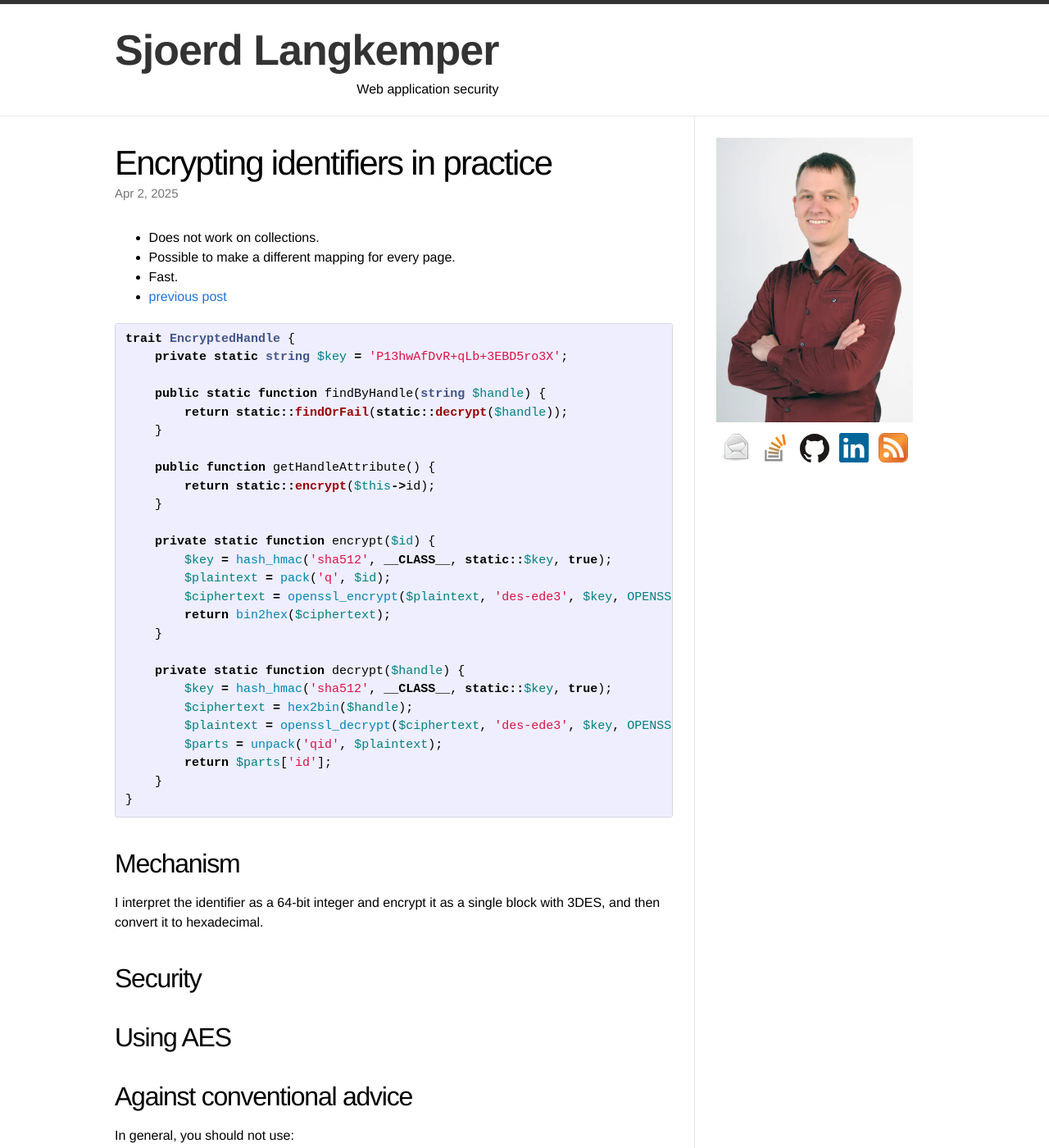
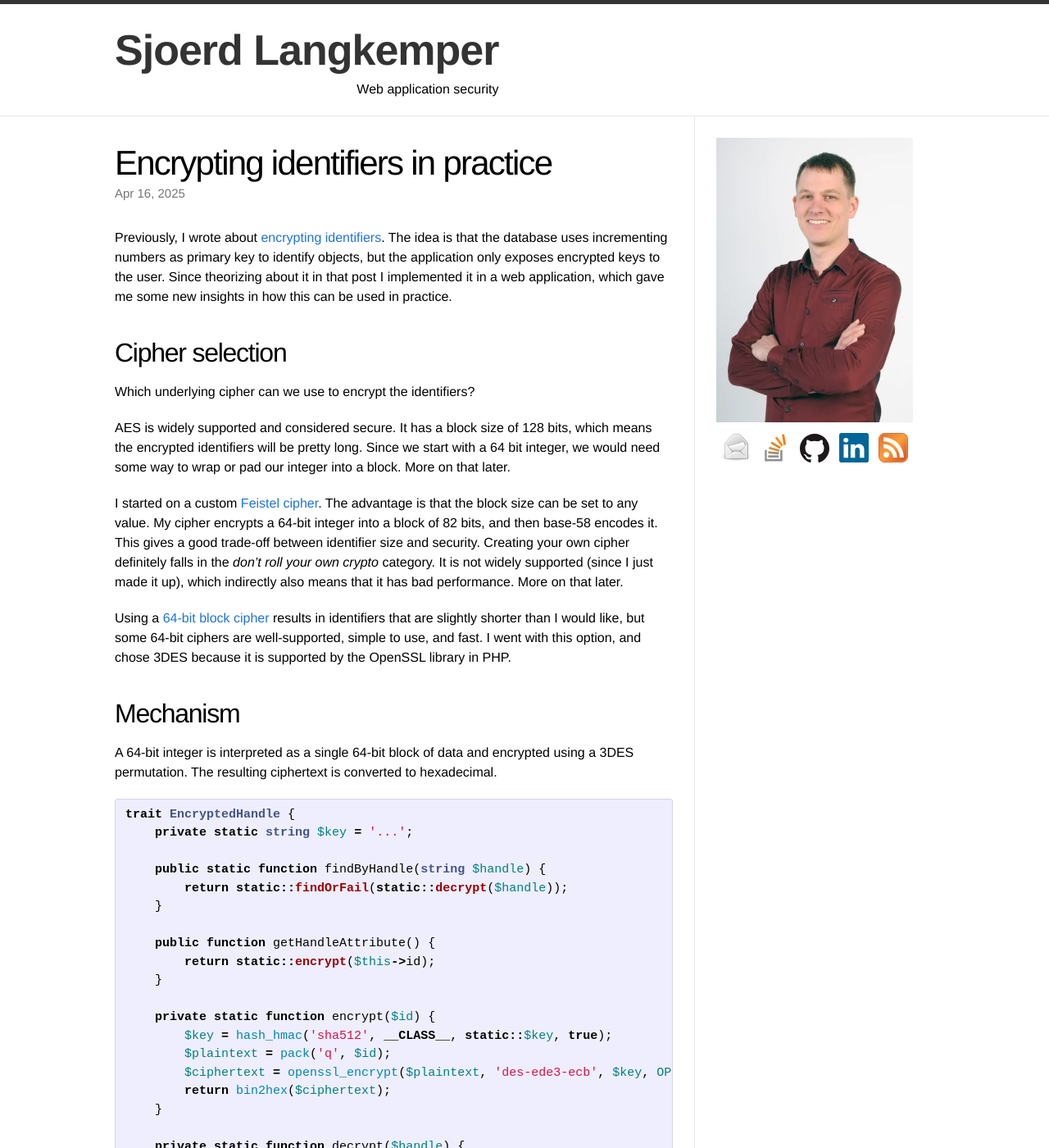
Before and after one commit to Sjord/Sjord.github.io, a Jekyll site: the page built from _posts/2025-02-04-encrypting-identifiers-in-practice.md, in a window 1280 px wide and 1400 px high. Shown: the whole window at 82% size. Built offline with Jekyll 4.4.1, drawn with Linux system fonts in a browser that asks for light colours; some of the changed text lies outside the part shown.

Commit message:
Write some more about encrypting identifiers

````diff
--- a/_posts/2025-02-04-encrypting-identifiers-in-practice.md
+++ b/_posts/2025-02-04-encrypting-identifiers-in-practice.md
@@ -2,17 +2,28 @@
 layout: post
 title: "Encrypting identifiers in practice"
 thumbnail: numbers-480.jpg
-date: 2025-04-02
+date: 2025-04-16
 ---
 
-- Does not work on collections.
-- Possible to make a different mapping for every page.
-- Fast.
-- [previous post](/2023/08/02/encrypting-identifiers/)
+Previously, I wrote about [encrypting identifiers](/2023/08/02/encrypting-identifiers/). The idea is that the database uses incrementing numbers as primary key to identify objects, but the application only exposes encrypted keys to the user. Since theorizing about it in that post I implemented it in a web application, which gave me some new insights in how this can be used in practice.
+
+## Cipher selection
+
+Which underlying cipher can we use to encrypt the identifiers?
+
+AES is widely supported and considered secure. It has a block size of 128 bits, which means the encrypted identifiers will be pretty long. Since we start with a 64 bit integer, we would need some way to wrap or pad our integer into a block. More on that later.
+
+I started on a custom [Feistel cipher](https://github.com/Sjord/feistel-cipher). The advantage is that the block size can be set to any value. My cipher encrypts a 64-bit integer into a block of 82 bits, and then base-58 encodes it. This gives a good trade-off between identifier size and security. Creating your own cipher definitely falls in the *don't roll your own crypto* category. It is not widely supported (since I just made it up), which indirectly also means that it has bad performance. More on that later.
+
+Using a [64-bit block cipher](/2023/08/30/encryption-64-bit-block-ciphers/) results in identifiers that are slightly shorter than I would like, but some 64-bit ciphers are well-supported, simple to use, and fast. I went with this option, and chose 3DES because it is supported by the OpenSSL library in PHP.
+
+## Mechanism
+
+A 64-bit integer is interpreted as a single 64-bit block of data and encrypted using a 3DES permutation. The resulting ciphertext is converted to hexadecimal.
 
 ```php
 trait EncryptedHandle {
-    private static string $key = 'P13hwAfDvR+qLb+3EBD5ro3X';
+    private static string $key = '...';
 
     public static function findByHandle(string $handle) {
         return static::findOrFail(static::decrypt($handle));
@@ -25,29 +36,34 @@ trait EncryptedHandle {
     private static function encrypt($id) {
         $key = hash_hmac('sha512', __CLASS__, static::$key, true);
         $plaintext = pack('q', $id);
-        $ciphertext = openssl_encrypt($plaintext, 'des-ede3', $key, OPENSSL_RAW_DATA | OPENSSL_ZERO_PADDING);
+        $ciphertext = openssl_encrypt($plaintext, 'des-ede3-ecb', $key, OPENSSL_RAW_DATA | OPENSSL_ZERO_PADDING);
         return bin2hex($ciphertext);
     }
 
     private static function decrypt($handle) {
         $key = hash_hmac('sha512', __CLASS__, static::$key, true);
         $ciphertext = hex2bin($handle);
-        $plaintext = openssl_decrypt($ciphertext, 'des-ede3', $key, OPENSSL_RAW_DATA | OPENSSL_ZERO_PADDING);
+        $plaintext = openssl_decrypt($ciphertext, 'des-ede3-ecb', $key, OPENSSL_RAW_DATA | OPENSSL_ZERO_PADDING);
         $parts = unpack('qid', $plaintext);
         return $parts['id'];
     }
 }
 ```
 
-## Mechanism
+## Tweak
 
-I interpret the identifier as a 64-bit integer and encrypt it as a single block with 3DES, and then convert it to hexadecimal.
+If is useful if the encryption is [tweakable](/2023/09/27/tweakable-block-ciphers/): the identifier for customer 123 should be different than the identifier for invoice 123. When we encrypt "123", we also want to pass in what type of object is being encrypted. In the PHP example I HMAC the key with the magic `__CLASS__` variable, which contains the name of the current model.
+
+## Performance
+
+Cryptographers care about performance, and try to come up with fast algorithms. For cryptographers, this means that an optimized version implemented in a system level language has a high throughput. That is, it can encrypt many megabytes per second. However, the performance requirements for encrypting identifiers are different. First, we encrypt a single block at a time, making latency far more important than throughput.
+
+Second, we are implementing this in PHP and not in C. The only things that are fast in PHP are the library methods that are again implemented in C. So it makes sense from a performance perspective to build on top of PHP cryptographic function primitives, such as [sodium](https://www.php.net/sodium), [hash](https://www.php.net/manual/en/function.hash.php), and [openssl](https://www.php.net/openssl).
+
+My [first attempt](https://github.com/Sjord/feistel-cipher) at creating an identifier encryption scheme was a Feistel cipher on top of SHA256. This was 10 times slower than doing 3DES encryption. AES encryption is even faster. 3DES is normally considered a fairly slow cipher, but the performance difference between native functions and PHP functions is so large, that it is hard to do anything in the time it takes 3DES to encrypt a single block.
 
 ## Security
 
-
-
-## Using AES
 
 ## Against conventional advice
 
@@ -57,14 +73,18 @@ In general, you should not use:
 - ECB mode of operation
 - encryption without authentication
 
-## Performance
 
-Cryptographers care about performance, and try to come up with fast algorithms. For cryptographers, this means that an optimized version implemented in a system level language has a high throughput. That is, it can encrypt many megabytes per second. However, the performance requirements for encrypting identifiers are different. First, we encrypt a single block at a time, making latency far more important than throughput.
 
-Second, we are implementing this in PHP and not in C. The only things that are fast in PHP are the library methods that are again implemented in C. So it makes sense from a performance perspective to build on top of PHP cryptographic function primitives, such as [sodium](https://www.php.net/sodium), [hash](https://www.php.net/manual/en/function.hash.php), and [openssl](https://www.php.net/openssl).
+## OpenSSL cipher support
 
-My [first attempt](https://github.com/Sjord/feistel-cipher) at creating an identifier encryption scheme was a Feistel cipher on top of SHA256. This was 10 times slower than doing 3DES encryption. AES encryption is even faster. 3DES is normally considered a fairly slow cipher, but the performance difference between native functions and PHP functions is so large, that it is hard to do anything in the time it takes 3DES to encrypt a single block.
+Is 3DES available on every PHP install?
 
-## Tweak
+## Using AES
 
-If is useful if the encryption is [tweakable](/2023/09/27/tweakable-block-ciphers/): the identifier for customer 123 should be different than the identifier for invoice 123. When we encrypt "123", we also want to pass in what type of object is being encrypted. In the PHP example I HMAC the key with the magic `__CLASS__` variable, which contains the name of the current model.
+
+
+## More
+
+- Does not work on collections.
+- Possible to make a different mapping for every page.
+- Fast.
````
